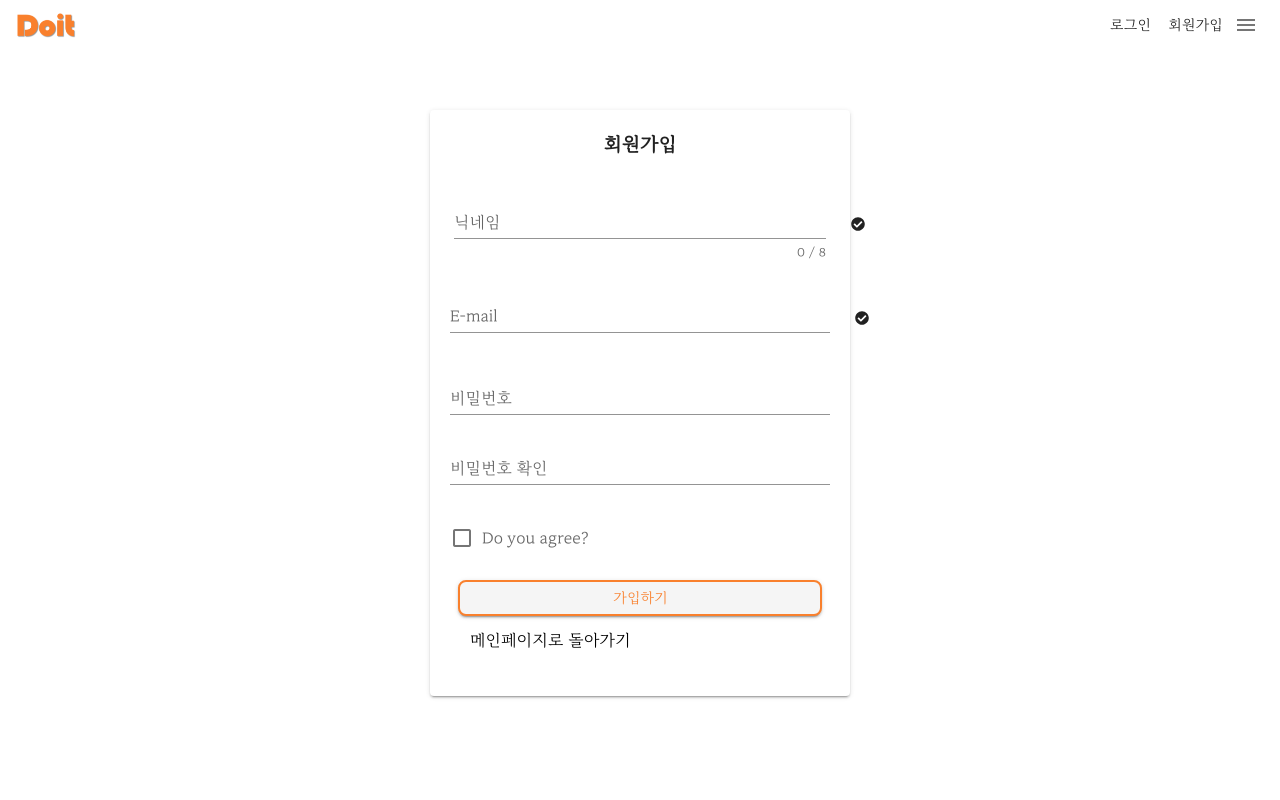
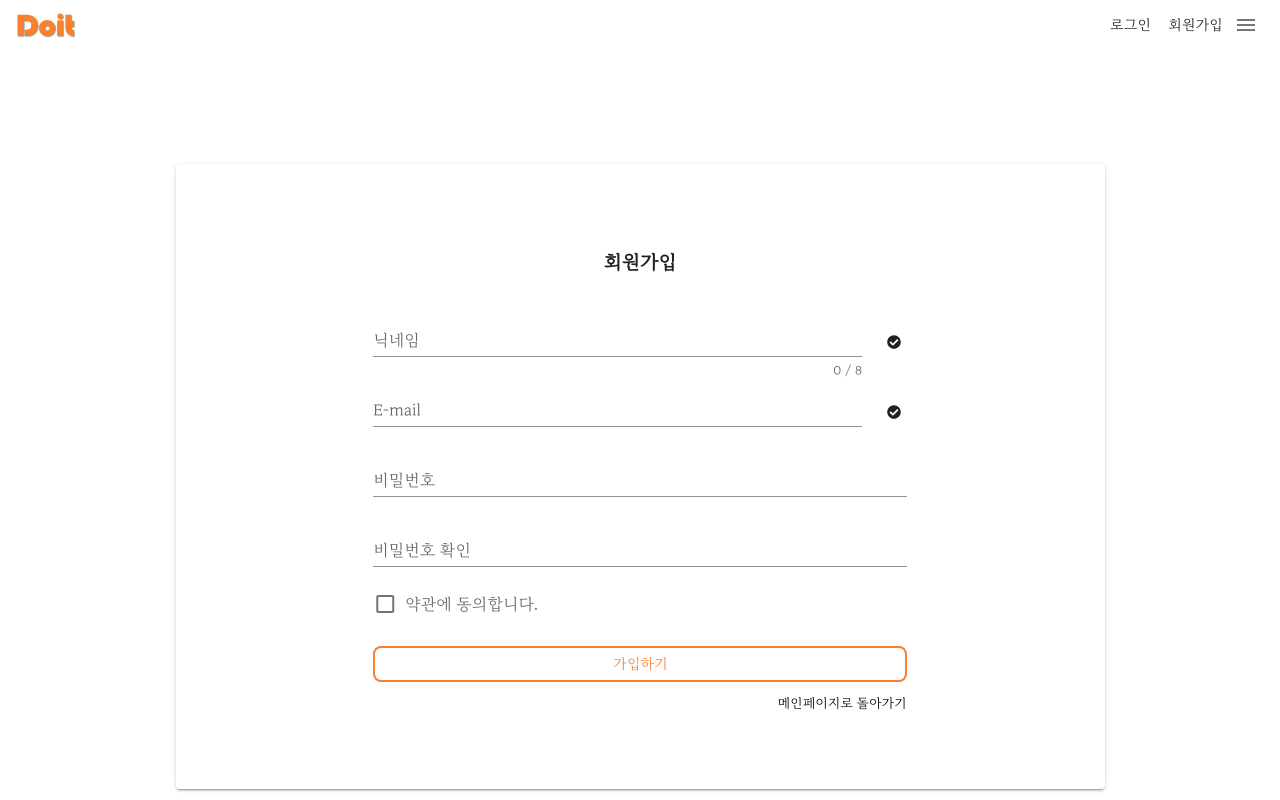
Before and after one commit to jun0811/Doit, a Vue app in the folder frontend/: page /user/join in a window 1280 px wide. Shown: the top 800 px of the page. Built offline with nearby package versions, Linux system fonts and the light colour scheme.

Commit message:
sytle: modify join UI - 카드 width 수정 - 가입하기 버튼 배경 흰색으로 수정 - 영문을 한글로 수정 - 글자 크기 조절

```diff
--- a/frontend/src/views/User/Join.vue
+++ b/frontend/src/views/User/Join.vue
@@ -1,12 +1,12 @@
 <template>
   <div>
     <Header></Header>
-  <v-card  class="d-flex align-center flex-column my-15 mx-auto px-5" width="420px">
+  <v-container class="pa-3 pa-sm-16">
+  <v-card  class="d-flex align-center flex-column mx-3 mx-sm-16 py-16">
     <h3 class="my-5">회원가입</h3>
-    <div>
-      <v-container class="px-1 ">
+      <v-container class="input-width">
         <v-row no-gutters class="d-flex flex-nowrap" >
-          <v-col md="12" sm="12" >
+          <v-col cols="9" sm="11">
             <v-text-field
               v-model="name"
               :error-messages="nameErrors"
@@ -19,14 +19,19 @@
               @blur="$v.name.$touch()"
             ></v-text-field>
           </v-col>
-          <v-btn text @click="checkNick" v-bind:class="{check : c_Nick}" class="mt-4 mx-0">
-            <font-awesome-icon icon="check-circle"/>
-          </v-btn>
+          <v-col cols="3" sm="1">
+            <v-btn
+              text
+              @click="checkNick"
+              v-bind:class="{check : c_Nick}"
+              class="mt-4 mx-0"
+            >
+              <font-awesome-icon icon="check-circle"/>
+            </v-btn>
+          </v-col>
         </v-row>
-      </v-container>
-      <v-container class="px-0">
         <v-row no-gutters class="d-flex flex-nowrap">
-          <v-col md="12" sm="12">
+          <v-col cols="9" sm="11">
             <v-text-field
               v-model="email"
               :error-messages="emailErrors"
@@ -37,11 +42,13 @@
               @blur="$v.email.$touch()"
             ></v-text-field>
           </v-col>
+          <v-col cols="3" sm="1">
             <v-btn text @click="checkEmail"  v-bind:class="{check : c_Email }" class="mt-4">
                 <font-awesome-icon icon="check-circle"/>
             </v-btn>
-          </v-row>
-        </v-container>
+          </v-col>
+        </v-row>
+        <v-row no-gutters class="d-flex flex-nowrap">
         <v-text-field
           v-model="password"
           :error-messages="passwordErrors"
@@ -52,6 +59,8 @@
           @input="$v.password.$touch()"
           @blur="$v.password.$touch()"
         ></v-text-field>
+        </v-row>
+        <v-row no-gutters class="d-flex flex-nowrap">
         <v-text-field
           v-model="passwordConfirm"
           :error-messages="passwordConfirmErrors"
@@ -62,39 +71,53 @@
           @input="$v.passwordConfirm.$touch()"
           @blur="$v.passwordConfirm.$touch()"
         ></v-text-field>
+        </v-row>
+        <v-row no-gutters class="d-flex flex-nowrap">
         <v-checkbox
           v-model="checkbox"
           :error-messages="checkboxErrors"
-          label="Do you agree?"
+          label="약관에 동의합니다."
           required
           @change="$v.checkbox.$touch()"
           @blur="$v.checkbox.$touch()"
+          class="mt-0"
         ></v-checkbox>
-        <v-card-actions class="d-flex align-center">
-          <v-row>
-            <v-col>
-              <v-btn type="submit" @click="signup()" class="join input col-12">가입하기</v-btn>
-              <div class="col-12">
-                <span><router-link to="/">메인페이지로 돌아가기</router-link></span>
-              </div>
-              <br>
-            </v-col>
-          </v-row>
-        </v-card-actions>
-      </div>
+        </v-row>
+        <v-row no-gutters class="d-flex flex-nowrap">
+          <v-col cols="12">
+            <v-btn
+              type="submit"
+              @click="signup()"
+              class="join input mt-2"
+              outlined
+            >
+            가입하기
+            </v-btn>
+          </v-col>
+        </v-row>
+        <v-row no-gutters class="d-flex justify-end flex-nowrap mt-3 font-sytle">
+          <span><router-link to="/">메인페이지로 돌아가기</router-link></span>
+        </v-row>
+      </v-container>
     </v-card>
+    </v-container>
+    <Footer></Footer>
   </div>
 </template>
 
 <script>
 import Header from '@/components/common/Header.vue';
+import Footer from '@/components/common/Footer.vue';
 import { validationMixin } from 'vuelidate';
 import { required, maxLength, sameAs, minLength, email } from 'vuelidate/lib/validators'
 import http from '../../http-common'
 
 export default {
   name: 'Join',
-  components: { Header},
+  components: {
+    Header,
+    Footer,
+  },
   mixins: [validationMixin],
   validations: {
       name: { required, maxLength: maxLength(8) },
@@ -138,7 +161,7 @@ export default {
       checkboxErrors () {
         const errors = []
         if (!this.$v.checkbox.$dirty) return errors
-        !this.$v.checkbox.checked && errors.push('You must agree to continue!')
+        !this.$v.checkbox.checked && errors.push('약관에 동의하셔야 회원가입이 가능합니다.')
         return errors
       },
       nameErrors () {
@@ -235,4 +258,18 @@ export default {
     border-radius: 8px;
     color: #F9802D;
   }
+
+  .input-width {
+    width: 60%;
+  }
+
+  @media only screen and (min-width: 300px) and (max-width: 599px) {
+      .input-width {
+        width: 80%;
+      }
+  }
+
+  .font-sytle {
+    font-size: 80%;
+  }
 </style>
```
